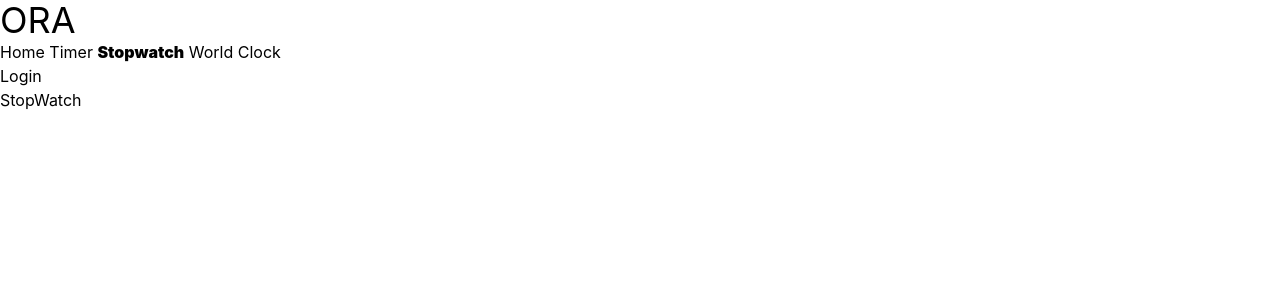
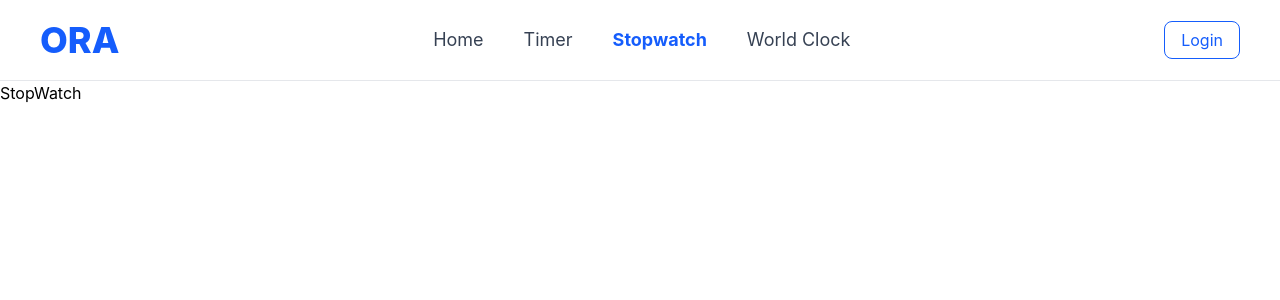
Before and after one commit to gusainyashaswi/Ora, a React (Vite) app: page /stopwatch in a window 1280 px wide. Shown: the top 300 px of the page. Built offline with nearby package versions, Linux system fonts and the light colour scheme.

Commit message:
refactor: enhance Navbar component styling and structure for improved readability and active link indication

```diff
--- a/src/components/Navbar/Navbar.jsx
+++ b/src/components/Navbar/Navbar.jsx
@@ -2,35 +2,33 @@ import React from 'react'
 import { NavLink } from 'react-router-dom'
 
 function Navbar() {
+
+    const navLinkStyle = ({ isActive }) =>
+    isActive
+      ? "font-bold text-blue-600"
+      : "text-gray-700 hover:text-blue-600 transition-colors duration-200";
+
   return (
-    <nav>
+    <nav className="flex items-center justify-between px-10 py-5 border-b border-gray-200 bg-white">
 
         <div>
-         <NavLink to="/" className='text-4xl'>ORA</NavLink>
+         <NavLink to="/" className="text-4xl font-extrabold text-blue-600">ORA</NavLink>
         </div>
 
-        <div>
+        <div className="flex items-center gap-10 text-lg">
 
-          <NavLink to="/" className={({ isActive }) =>
-          isActive ? "font-black" : ""
-          }>Home</NavLink>{" "}
+          <NavLink to="/" className={navLinkStyle}>Home</NavLink>{" "}
 
-          <NavLink to="/timer" className={({ isActive }) =>
-          isActive ? "font-black" : ""
-          }>Timer</NavLink>{" "}
+          <NavLink to="/timer" className={navLinkStyle}>Timer</NavLink>{" "}
 
-          <NavLink to="/stopwatch" className={({ isActive }) =>
-          isActive ? "font-black" : ""
-          }>Stopwatch</NavLink>{" "}
+          <NavLink to="/stopwatch" className={navLinkStyle}>Stopwatch</NavLink>{" "}
 
-          <NavLink to="/worldclock" className={({ isActive }) =>
-          isActive ? "font-black" : ""
-          }>World Clock</NavLink>{" "}
+          <NavLink to="/worldclock" className={navLinkStyle}>World Clock</NavLink>{" "}
 
         </div>
 
         <div>
-          <NavLink to="/login">Login</NavLink>
+          <NavLink to="/login" className="px-4 py-2 rounded-lg border border-blue-600 text-blue-600 hover:bg-blue-600 hover:text-white transition-all duration-200">Login</NavLink>
         </div>
 
     </nav>
```
